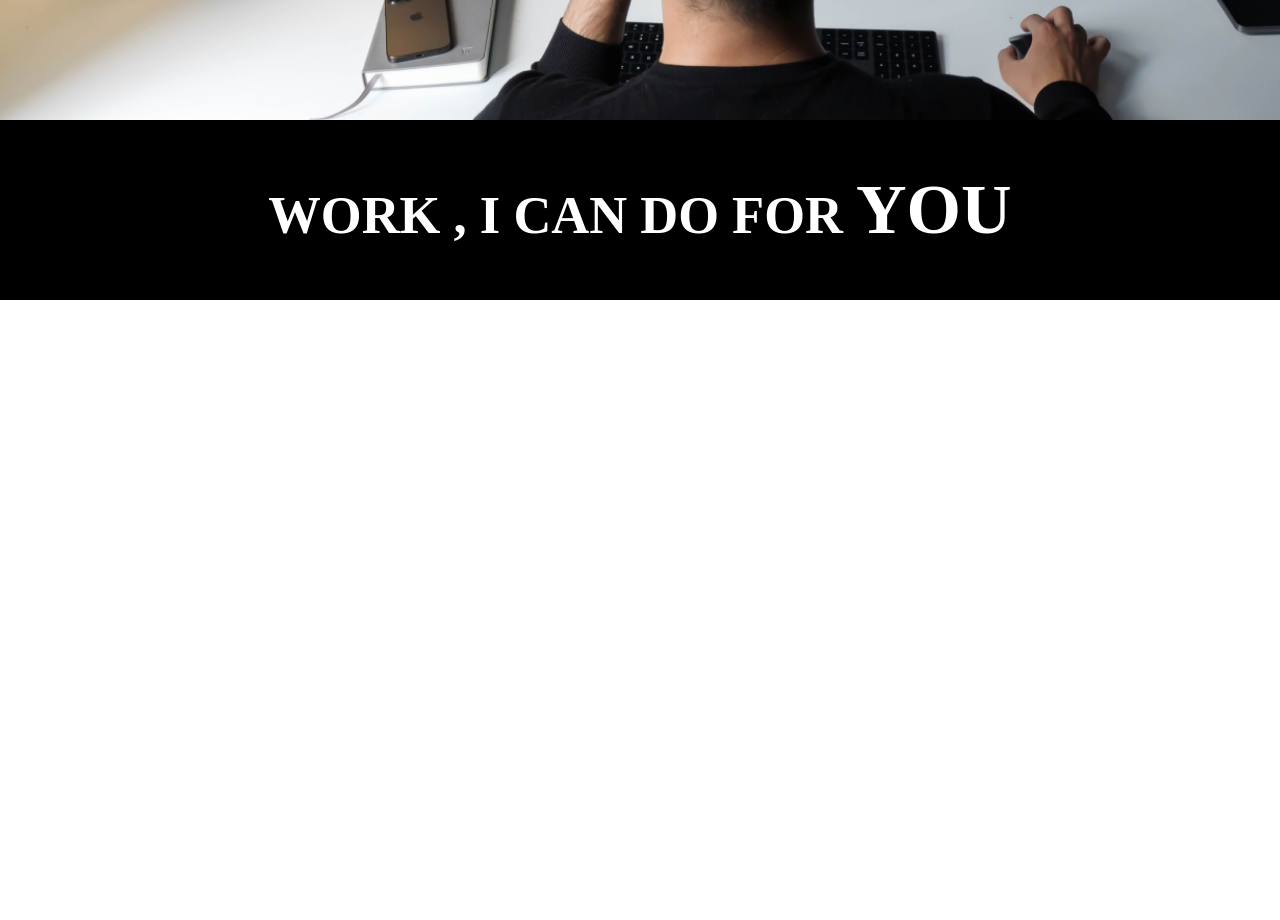
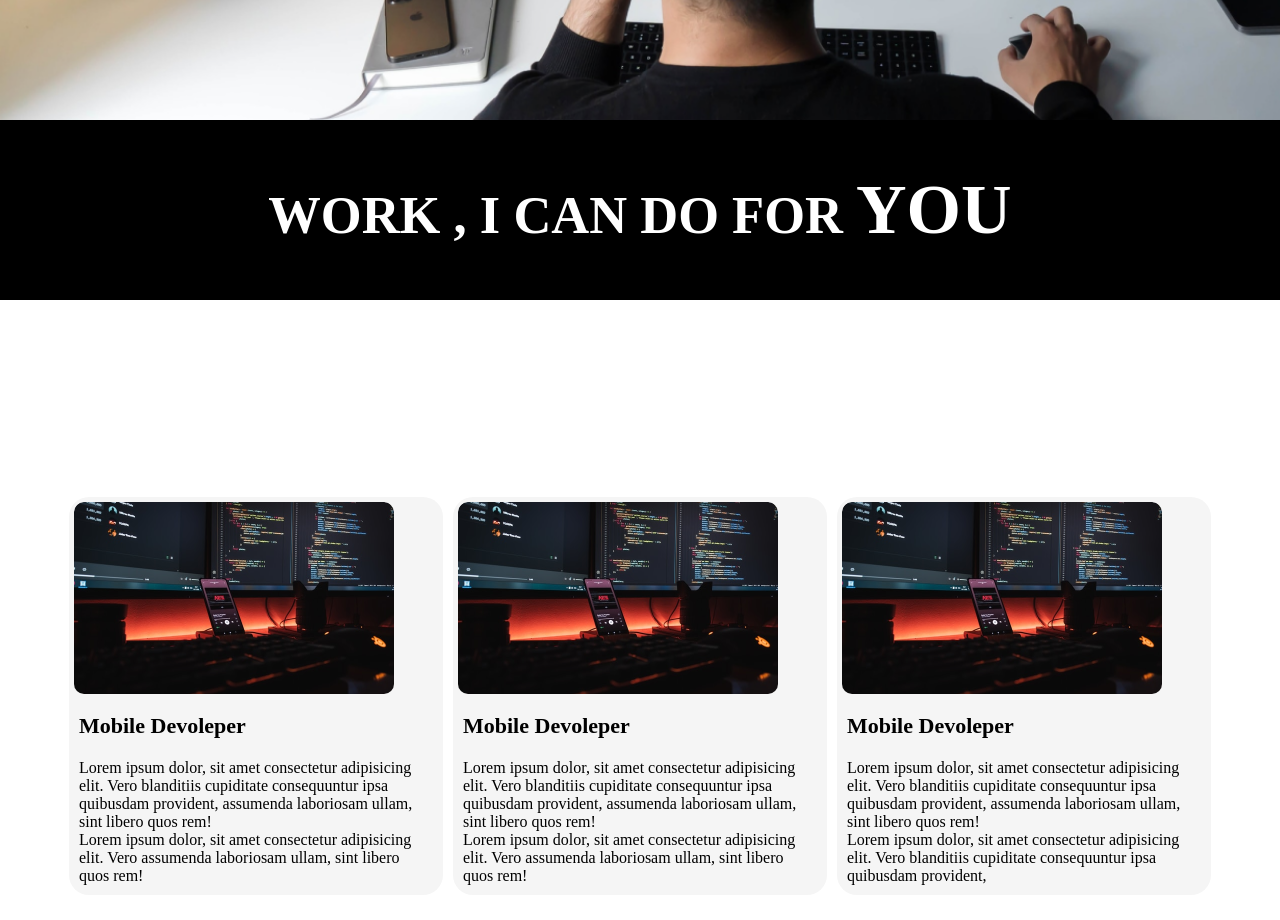
Before and after one commit to MdArefineAhamedJoy/devoleper, a plain HTML site: page index.html in a window 1280 px wide. Shown: the part 680-1600 px from the top of the page. Before the commit the page ends 980 px from the top, so only its background shows below. Drawn offline with Linux system fonts and the light colour scheme.

Commit message:
card completed

```diff
--- a/index.html
+++ b/index.html
@@ -23,5 +23,49 @@
             <h2>Work , I can do for <span>You</span></h2>
         </div>
     </section>
+ <section class="skille">
+    <section class="card-container">
+        <div class="card-img">
+            <img src="images/mobile.png" alt="">
+        </div>
+        <div class="card-titel">
+            <h4>Mobile Devoleper</h4>
+        </div>
+        <div class="card-artical">
+            <p>Lorem ipsum dolor, sit amet consectetur adipisicing elit. Vero blanditiis cupiditate consequuntur ipsa quibusdam provident, assumenda laboriosam ullam, sint libero quos rem!
+            </p>
+            <p>Lorem ipsum dolor, sit amet consectetur adipisicing elit. Vero assumenda laboriosam ullam, sint libero quos rem!
+            </p>
+        </div>
+    </section>
+    <section class="card-container">
+        <div class="card-img">
+            <img src="images/mobile.png" alt="">
+        </div>
+        <div class="card-titel">
+            <h4>Mobile Devoleper</h4>
+        </div>
+        <div class="card-artical">
+            <p>Lorem ipsum dolor, sit amet consectetur adipisicing elit. Vero blanditiis cupiditate consequuntur ipsa quibusdam provident, assumenda laboriosam ullam, sint libero quos rem!
+            </p>
+            <p>Lorem ipsum dolor, sit amet consectetur adipisicing elit. Vero  assumenda laboriosam ullam, sint libero quos rem!
+            </p>
+        </div>
+    </section>
+    <section class="card-container">
+        <div class="card-img">
+            <img src="images/mobile.png" alt="">
+        </div>
+        <div class="card-titel">
+            <h4>Mobile Devoleper</h4>
+        </div>
+        <div class="card-artical">
+            <p>Lorem ipsum dolor, sit amet consectetur adipisicing elit. Vero blanditiis cupiditate consequuntur ipsa quibusdam provident, assumenda laboriosam ullam, sint libero quos rem!
+            </p>
+            <p>Lorem ipsum dolor, sit amet consectetur adipisicing elit. Vero blanditiis cupiditate consequuntur ipsa quibusdam provident,
+            </p>
+        </div>
+    </section>
+ </section>
 </body>
 </html>
--- a/style.css
+++ b/style.css
@@ -55,3 +55,39 @@ header{
     font-size: 70px;
     font-weight: bolder;
 }
+/*  .........................card............ */
+.skille{
+  margin:15% auto 20px;
+  display: flex;
+  max-width: 90%;
+}
+.card-container{
+    margin: 5px;
+    border-radius: 20px;
+    background-color: whitesmoke;
+    box-shadow: 5px 5px 10px wheat 4px;
+    transition: 0.7s;
+}
+.card-container:hover{
+    border: 2px solid royalblue;
+
+    box-shadow: 5px 5px 10px wheat 14px;
+    text-decoration: underline;
+    transition: 1.7s;
+}
+.card-img{
+    width: 100%;
+    padding: 5px;
+}
+.card-img ,img{
+  object-fit: cover;
+   margin: 0 auto;
+   border-radius: 10px;
+}
+.card-titel{
+    padding: 10px;
+    font-size: 22px;
+}
+.card-artical{
+    padding: 10px;
+}
```
